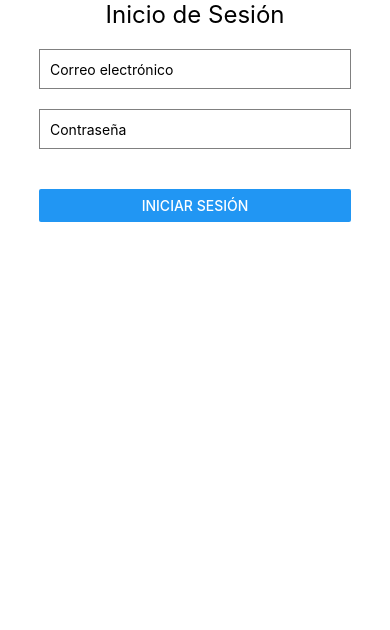
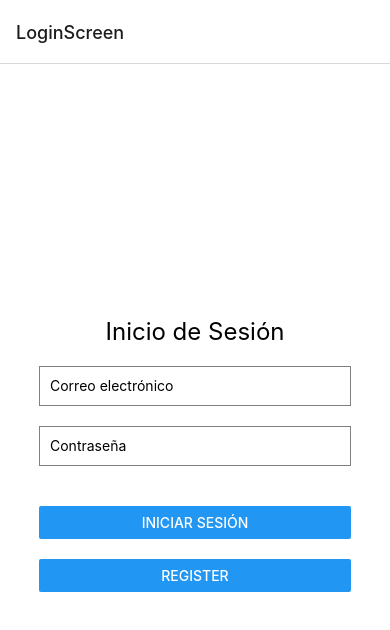
Before and after one commit to dylangf16/RestTEC, a React Native app in the folder AppMovil/: screen /LoginScreen in a window 390 px wide. Shown: the top 630 px of the page. Built offline with nearby package versions, Linux system fonts and the light colour scheme.

Commit message:
Implementacion react navigation pantallas

```diff
--- a/AppMovil/App.tsx
+++ b/AppMovil/App.tsx
@@ -1,12 +1,21 @@
 import React from 'react';
 import { View } from 'react-native';
+import { createNativeStackNavigator } from '@react-navigation/native-stack';
+import { NavigationContainer } from '@react-navigation/native';
 import LoginScreen from './src/screen/LoginScreen';
 import RegisterScreen from './src/screen/RegisterScreen';
 
-export default function App() {
+const Stack = createNativeStackNavigator();
+
+export default function App(): JSX.Element {
   return (
-    <View>
-      <LoginScreen />
-    </View>
+    <NavigationContainer>
+      <Stack.Navigator initialRouteName="LoginScreen">
+        <Stack.Screen name = "LoginScreen" component = {LoginScreen} options = {{}} />
+        <Stack.Screen name = "RegisterScreen" component = {RegisterScreen} options = {{}} />
+
+      </Stack.Navigator>
+
+    </NavigationContainer>
   );
 }
--- a/AppMovil/package.json
+++ b/AppMovil/package.json
@@ -10,8 +10,12 @@
     "test": "jest"
   },
   "dependencies": {
+    "@react-navigation/native": "^6.1.16",
+    "@react-navigation/native-stack": "^6.9.25",
     "react": "18.2.0",
-    "react-native": "0.73.5"
+    "react-native": "0.73.5",
+    "react-native-safe-area-context": "^4.9.0",
+    "react-native-screens": "^3.29.0"
   },
   "devDependencies": {
     "@babel/core": "^7.20.0",
--- a/AppMovil/src/config/config.json
+++ b/AppMovil/src/config/config.json
@@ -1,3 +1,3 @@
 {
-  "ip": "x"
+  "ip": "xxxx"
 }
--- a/AppMovil/src/screen/LoginScreen.js
+++ b/AppMovil/src/screen/LoginScreen.js
@@ -1,6 +1,6 @@
 import React, { useState } from 'react';
 import { StyleSheet, Text, View, TextInput, Button, Alert, ScrollView } from 'react-native';
-import jsonData from '../../src/bd/usuarios.json'; // Import the JSON data from the new path
+import { useNavigation } from '@react-navigation/native';
 import config from '../../src/config/config'; // Import the configuration file
 
 const ip = config.ip;
@@ -8,6 +8,7 @@ const ip = config.ip;
 export default function App() {
   const [email, setEmail] = useState('');
   const [password, setPassword] = useState('');
+  const navigation = useNavigation();
 
   const handleLogin = () => {
     // Prepare user data
@@ -61,6 +62,11 @@ export default function App() {
         <View style={styles.buttonContainer}>
           <Button title="Iniciar Sesión" onPress={handleLogin} />
         </View>
+
+        <View style={styles.buttonContainer}>
+        <Button title="Register" onPress={() => navigation.navigate('RegisterScreen')} />
+        </View>
+
       </View>
     </ScrollView>
   );
```
Also changed, not shown: 2 other files (tests, documents, lock files or other folders).
